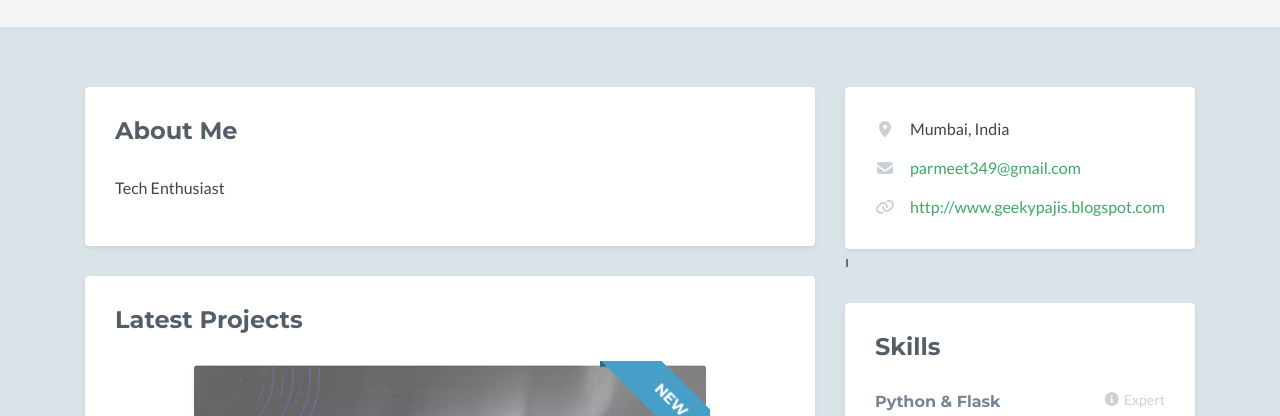
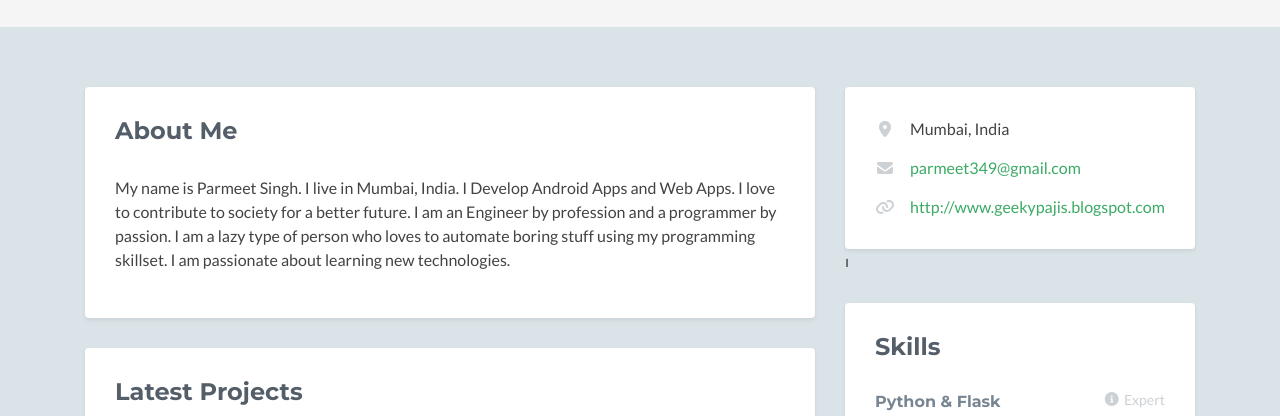
Before and after one commit to Parmeet349/parmeetsingh, a plain HTML site: page index.html in a window 1280 px wide. Shown: the part 223-639 px from the top of the page. Drawn offline with Linux system fonts and the light colour scheme; no server answers; some icons are missing.

Commit message:
Update index.html

```diff
--- a/index.html
+++ b/index.html
@@ -47,7 +47,8 @@
                     <div class="section-inner shadow-sm rounded">
                         <h2 class="heading">About Me</h2>
                         <div class="content">
-                            <p>Tech Enthusiast</p>
+                            <p>My name is Parmeet Singh. I live in Mumbai, India.
+I Develop Android Apps and Web Apps. I love to contribute to society for a better future. I am an Engineer by profession and a programmer by passion. I am a lazy type of person who loves to automate boring stuff using my programming skillset. I am passionate about learning new technologies.</p>
 
                         </div>
                     </div>
```
